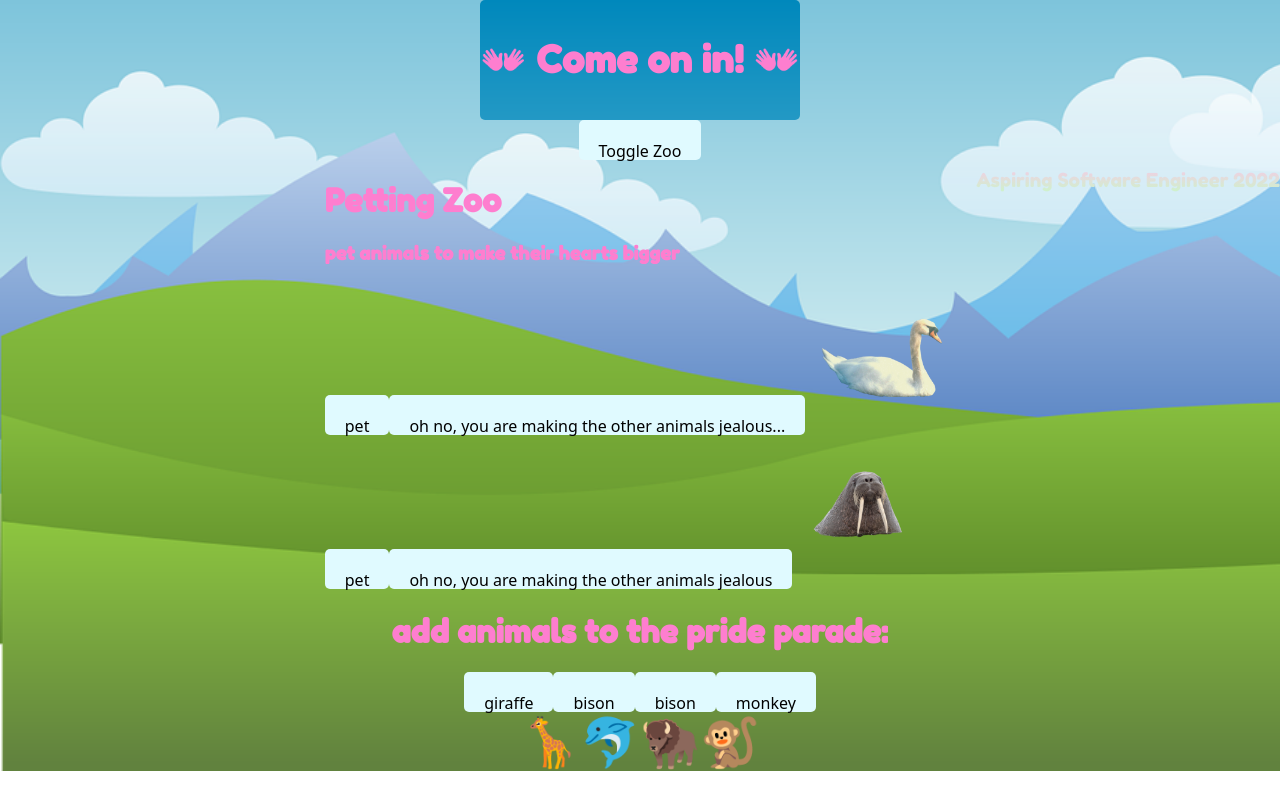
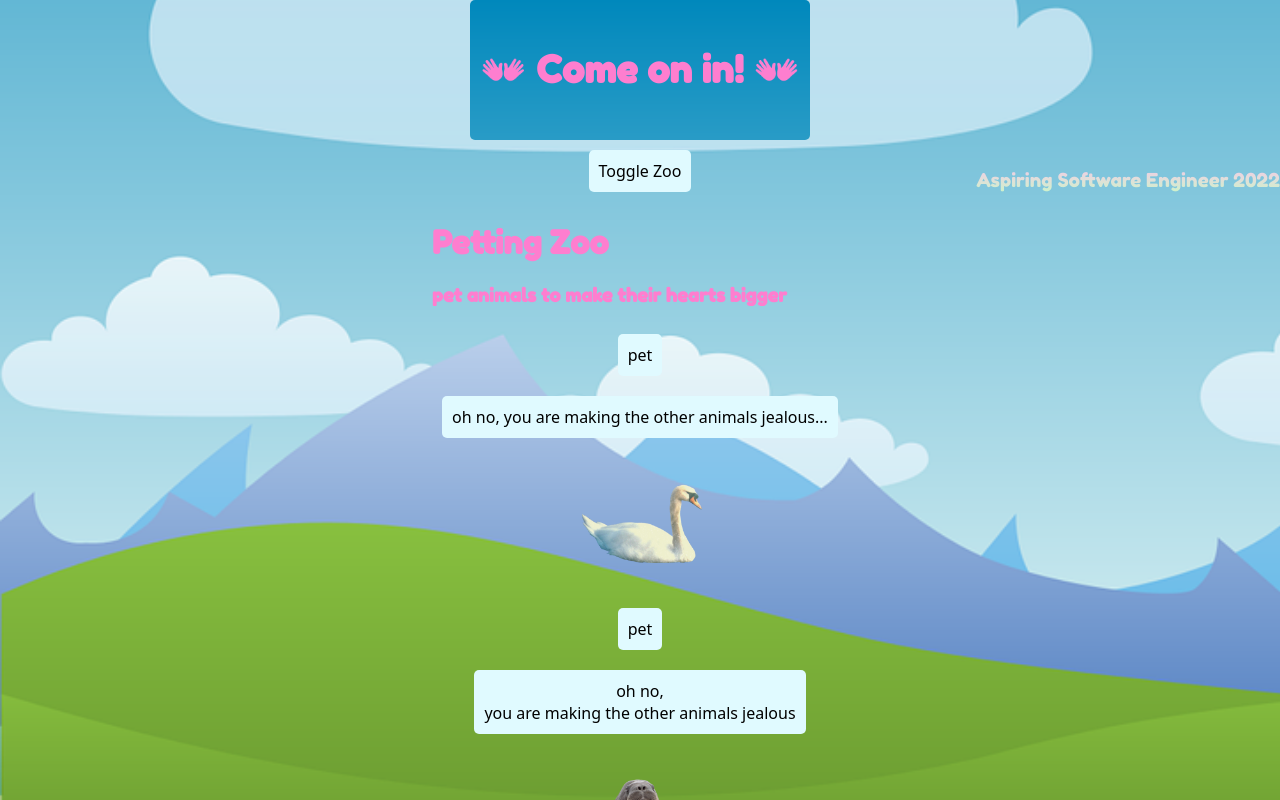
Before and after one commit to kashitamang/busy-zoo, a React (Create React App) app: page / in a window 1280 px wide. Shown: the part 600-1400 px from the top of the page. Before the commit the page ends 1371 px from the top, so only its background shows below. Built offline with nearby package versions, Linux system fonts and the light colour scheme.

Commit message:
adds flexing on App

```diff
--- a/src/App.css
+++ b/src/App.css
@@ -16,34 +16,47 @@ body {
 .App {
   display: flex;
   flex-direction: column;
-  justify-content: space-between;
   align-items: center;
   background-size: cover;
 }
 
 button {
-  padding: 20px;
+  padding: 10px;
   background-color:rgb(224, 250, 255);
   width: fit-content;
-  height: 30px;
+  height: fit-content;
   border-radius: 5px;
   border: none;
   font-family: system-ui, -apple-system, BlinkMacSystemFont, 'Segoe UI', Roboto, Oxygen, Ubuntu, Cantarell, 'Open Sans', 'Helvetica Neue', sans-serif;
   font-size: 1rem;
+  margin: 10px;
+}
+
+button:hover {
+  background-color:rgb(212, 186, 253);
+}
+
+.gay-animal{
+  display: flex;
+  flex-direction: column;
+  align-items: center;
 }
 
 .buttons {
   display: flex;
-
+  flex-direction: row;
+  justify-content: space-between;
 }
 
 .closed {
+  padding: 10px;
   background-image: url("./backgroundnight.png");
   border-radius: 5px;
   font-size: 2rem;
 }
 
 .open {
+  padding: 10px;
   background-image: url("./backgroundday.png");
   border-radius: 5px;
   font-size: 2rem;
--- a/src/App.js
+++ b/src/App.js
@@ -47,17 +47,18 @@ function App() {
       <div className="petting-zoo">
         <h1>Petting Zoo</h1>
         <h3>pet animals to make their hearts bigger</h3>
-        <div className="gay-animal swan">
+        <div className="gay-animal">
           <button onClick={() => setSwanSize(swanSize + 1)}>pet</button>
           <button onClick={() => setWalrusSize(walrusSize - 1)}>oh no, you are making the other animals jealous...</button>
           <img src="swan.png" width={swanSize * 15}/>
         </div>
-        <div className="gay-animal walrus">
+        <div className="gay-animal">
           <button onClick={() => setWalrusSize(walrusSize + 1)}>pet</button>
-          <button onClick={() => setSwanSize(swanSize - 1)}>oh no, you are making the other animals jealous</button>
+          <button onClick={() => setSwanSize(swanSize - 1)}>oh no, <br/>you are making the other animals jealous</button>
           <img src="walrus.png" width={walrusSize * 15}/>
         </div>
       </div>
+      <p>🌈   🌈   🌈  🌈  🌈  🌈  🌈  🌈  🌈  🌈  🌈  🌈  🌈  🌈  🌈</p>
       <h1>add animals to the pride parade:</h1>
       <div className='buttons'>
         <button onClick={handleGiraffeClick}>giraffe</button>
```
